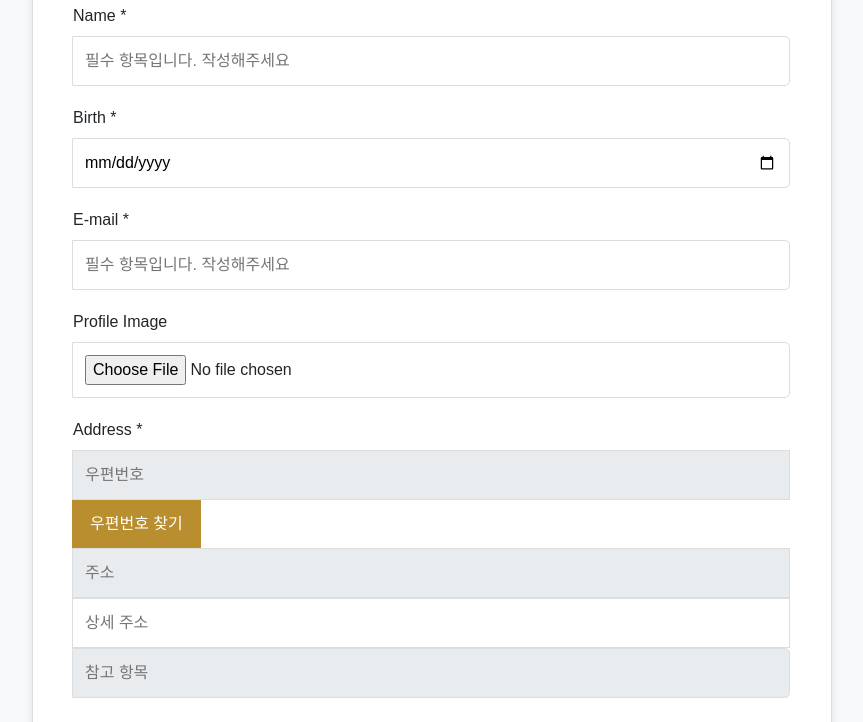
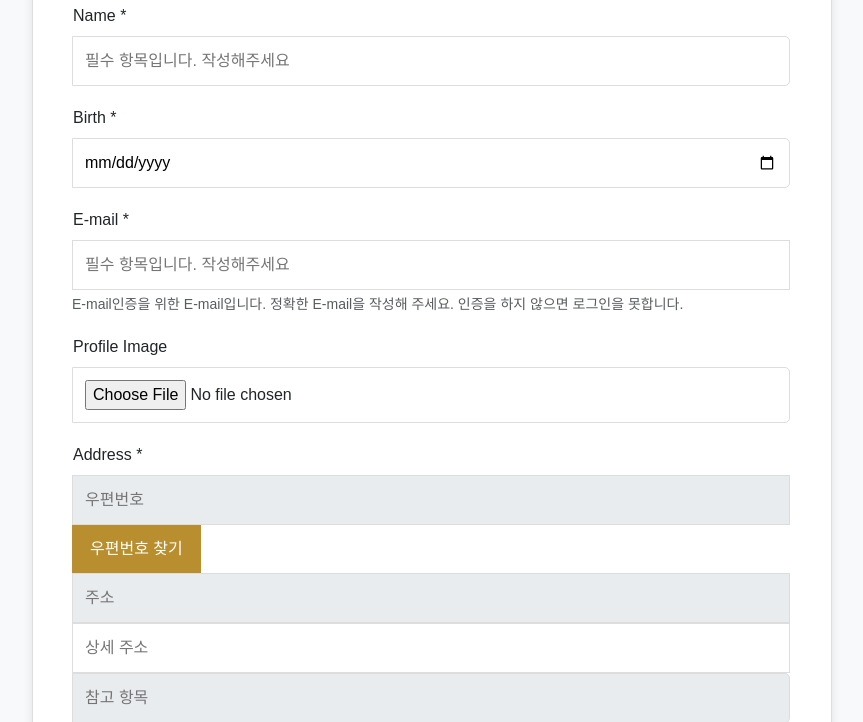
Before and after one commit to Limsunoh/Project_SANA_I, a Django app: template accounts/templates/signup.html in a window 1280 px wide. Shown: the part 1025-1747 px from the top of the page, without its empty margins (208-1071 px from the left). Run offline with Django 4.2, Linux system fonts and the light colour scheme; the template is opened without the code that fills it, so the values that code supplies are empty; some libraries are stand-ins or nearby versions.

Commit message:
fix: 채팅방,이메일인증 설명 추가

```diff
--- a/accounts/templates/signup.html
+++ b/accounts/templates/signup.html
@@ -40,6 +40,7 @@
     <div class="input-group">
         <label for="email">E-mail <span class="required">*</span></label>
         <input type="email" id="email" name="email" placeholder="필수 항목입니다. 작성해주세요" required>
+        <small class="form-text text-muted">E-mail인증을 위한 E-mail입니다. 정확한 E-mail을 작성해 주세요. 인증을 하지 않으면 로그인을 못합니다.</small>
     </div>
     <div class="input-group">
         <label for="profile-image-input">Profile Image</label>
--- a/products/templates/chat_room.html
+++ b/products/templates/chat_room.html
@@ -27,7 +27,10 @@
             <input type="file" id="message-image" accept="image/*" title="chat_room.js"> <!-- 이미지 파일 첨부 -->
             <button type="submit" class="btn btn-primary">전송<i class="fas fa-paper-plane"></i></button>
         </form>
+        <br>
+        <small class="form-text text-muted">리뷰작성을 하려면 판매자,구매자 각자의 채팅방에서 거래완료를 클릭해야 가능합니다. 좋은거래 하세요!</small>
     </div>
+
 {% endblock %}
 
 {% block scripts %}
```
